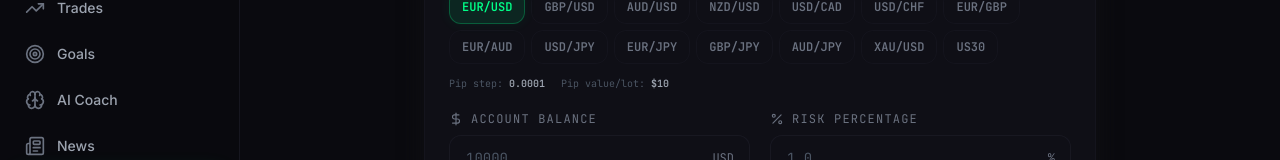
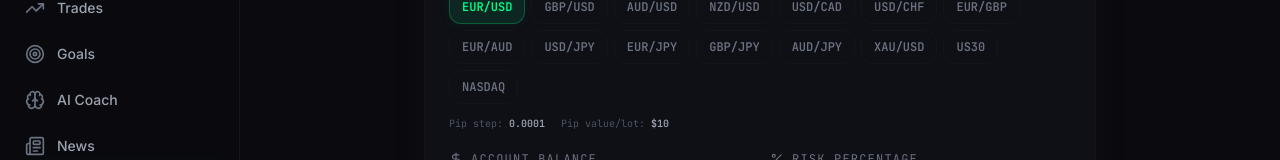
Before and after one commit to KAXUN01/jurnal-application, a Next.js app: page /calculator in a window 1280 px wide. Shown: the part 327-487 px from the top of the page. Built offline with nearby package versions, Linux system fonts and the light colour scheme; no server answers.

Commit message:
feat: implement trade journaling page and position calculation modal utility

```diff
--- a/src/app/calculator/page.tsx
+++ b/src/app/calculator/page.tsx
@@ -41,6 +41,7 @@ const FOREX_PAIRS: ForexPair[] = [
     { symbol: "AUDJPY", label: "AUD/JPY", pipStep: 0.01, pipValuePerLot: 6.67, isJpy: true },
     { symbol: "XAUUSD", label: "XAU/USD", pipStep: 0.01, pipValuePerLot: 1, isJpy: false },
     { symbol: "US30", label: "US30", pipStep: 1, pipValuePerLot: 1, isJpy: false },
+    { symbol: "NASDAQ", label: "NASDAQ", pipStep: 1, pipValuePerLot: 1, isJpy: false },
 ];
 
 // ─── Input Field Component ──────────────────────────────────────────
--- a/src/app/journal/page.tsx
+++ b/src/app/journal/page.tsx
@@ -156,6 +156,7 @@ export default function JournalPage() {
                                 <option value="USDJPY">USDJPY</option>
                                 <option value="XAUUSD">XAUUSD</option>
                                 <option value="BTCUSD">BTCUSD</option>
+                                <option value="NASDAQ">NASDAQ</option>
                             </Select>
                         </div>
                         <div>
--- a/src/components/calculator-modal.tsx
+++ b/src/components/calculator-modal.tsx
@@ -40,6 +40,7 @@ const FOREX_PAIRS: ForexPair[] = [
     { symbol: "AUDJPY", label: "AUD/JPY", journalKey: "AJ", pipStep: 0.01, pipValuePerLot: 6.67, isJpy: true },
     { symbol: "XAUUSD", label: "XAU/USD", journalKey: "XAUUSD", pipStep: 0.01, pipValuePerLot: 1, isJpy: false },
     { symbol: "US30", label: "US30", journalKey: "US30", pipStep: 1, pipValuePerLot: 1, isJpy: false },
+    { symbol: "NASDAQ", label: "NASDAQ", journalKey: "NASDAQ", pipStep: 1, pipValuePerLot: 1, isJpy: false },
 ];
 
 // ─── Props ───────────────────────────────────────────────────────────
```
